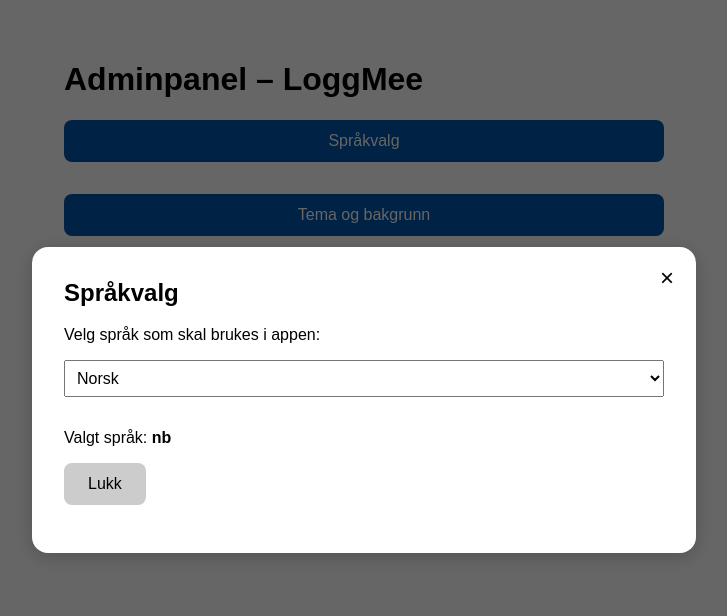
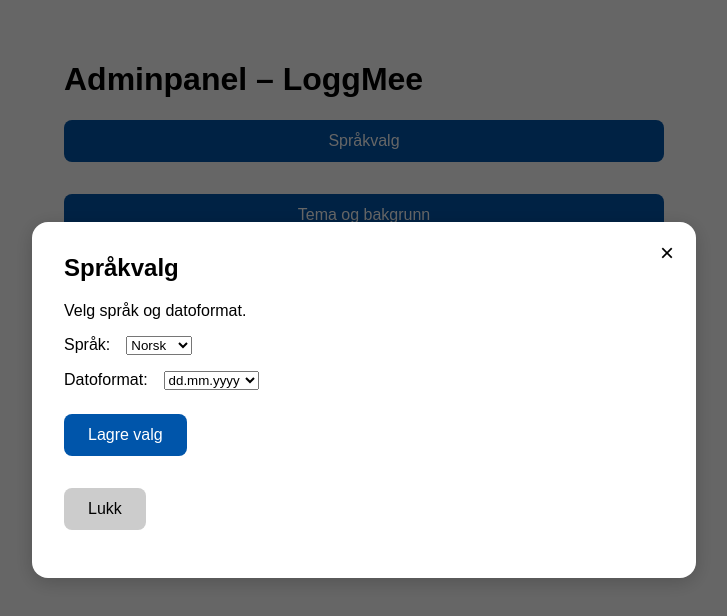
Before and after one commit to Hypermicro-code/LoggMee, a React (Create React App) app: page /admin in a window 1280 px wide. Both pictures are taken after a click on the button "Språkvalg". Shown: the top 616 px of the page, without its empty margins (276-1003 px from the left). Built offline with nearby package versions, Linux system fonts and the light colour scheme.

Commit message:
Update ModalSprak.js

```diff
--- a/src/components/ModalSprak.js
+++ b/src/components/ModalSprak.js
@@ -1,23 +1,57 @@
-// Modalinnhold for språkvalg
+// ModalSprak.js
 import React, { useState } from 'react';
 import CustomButton from './CustomButton';
 
 const ModalSprak = ({ onClose }) => {
-  const [language, setLanguage] = useState('nb');
+  const [language, setLanguage] = useState('no');
+  const [dateFormat, setDateFormat] = useState('dd.mm.yyyy');
+  const [status, setStatus] = useState('');
+
+  const handleSave = async () => {
+    try {
+      setStatus('Lagrer...');
+      // Her kan du koble til Firestore hvis ønskelig senere
+      console.log('Språkvalg lagret:', { language, dateFormat });
+      setStatus('Valg lagret!');
+    } catch (error) {
+      console.error(error);
+      setStatus('Kunne ikke lagre valg.');
+    }
+  };
 
   return (
     <div>
-      <p>Velg språk som skal brukes i appen:</p>
-      <select
-        value={language}
-        onChange={(e) => setLanguage(e.target.value)}
-        style={{ fontSize: '1rem', padding: '0.5rem', width: '100%', marginBottom: '1rem' }}
-      >
-        <option value="nb">Norsk</option>
-        <option value="en">Engelsk</option>
-        <option value="de">Tysk</option>
-      </select>
-      <p>Valgt språk: <strong>{language}</strong></p>
+      <p>Velg språk og datoformat.</p>
+
+      <div style={{ marginBottom: '1rem' }}>
+        <label>Språk:</label>
+        <select
+          value={language}
+          onChange={(e) => setLanguage(e.target.value)}
+          style={{ marginLeft: '1rem' }}
+        >
+          <option value="no">Norsk</option>
+          <option value="en">English</option>
+        </select>
+      </div>
+
+      <div style={{ marginBottom: '1rem' }}>
+        <label>Datoformat:</label>
+        <select
+          value={dateFormat}
+          onChange={(e) => setDateFormat(e.target.value)}
+          style={{ marginLeft: '1rem' }}
+        >
+          <option value="dd.mm.yyyy">dd.mm.yyyy</option>
+          <option value="yyyy-mm-dd">yyyy-mm-dd</option>
+        </select>
+      </div>
+
+      <div style={{ marginTop: '1.5rem', marginBottom: '1rem' }}>
+        <CustomButton onClick={handleSave}>Lagre valg</CustomButton>
+      </div>
+
+      {status && <p>{status}</p>}
 
       <CustomButton onClick={onClose} variant="secondary">Lukk</CustomButton>
     </div>
```
